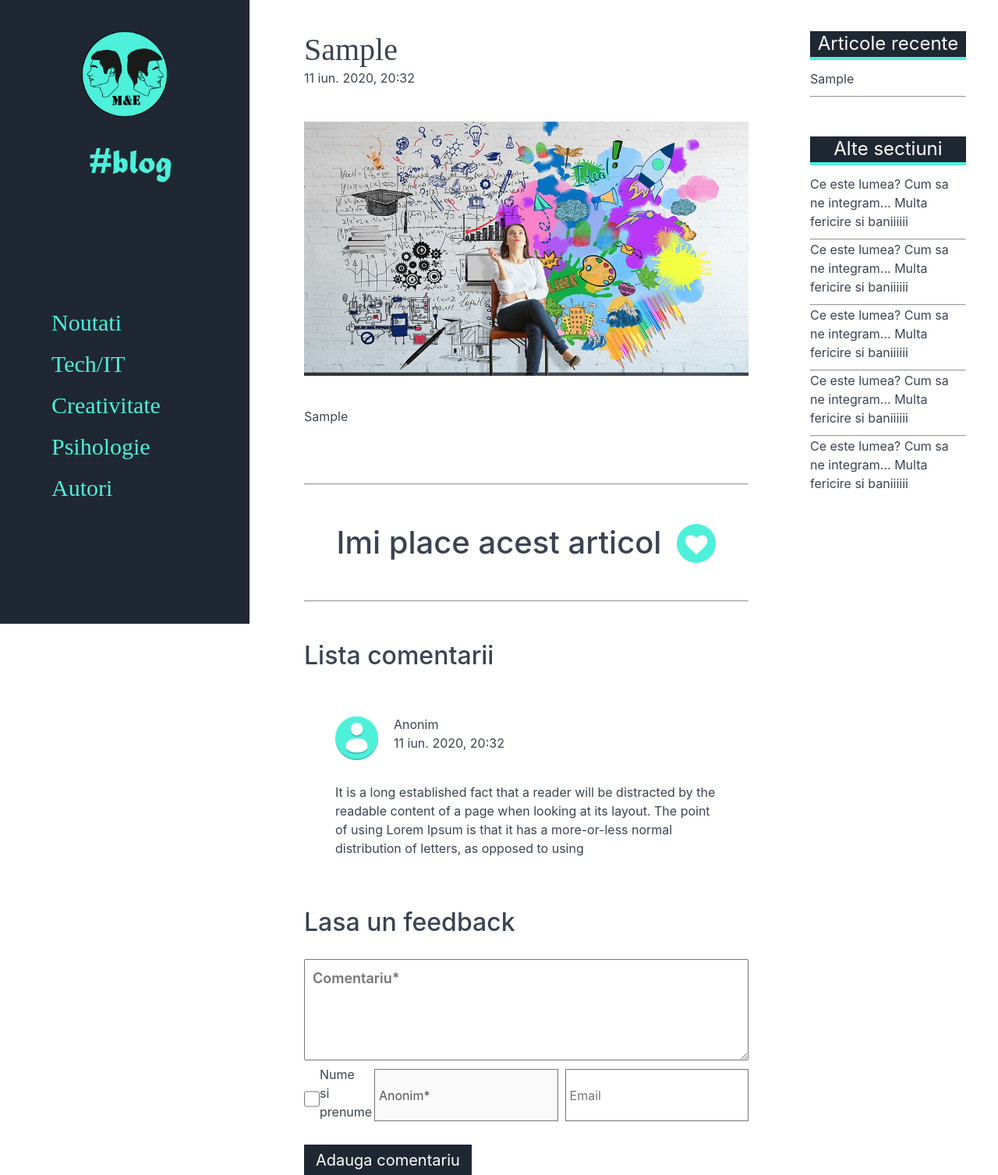
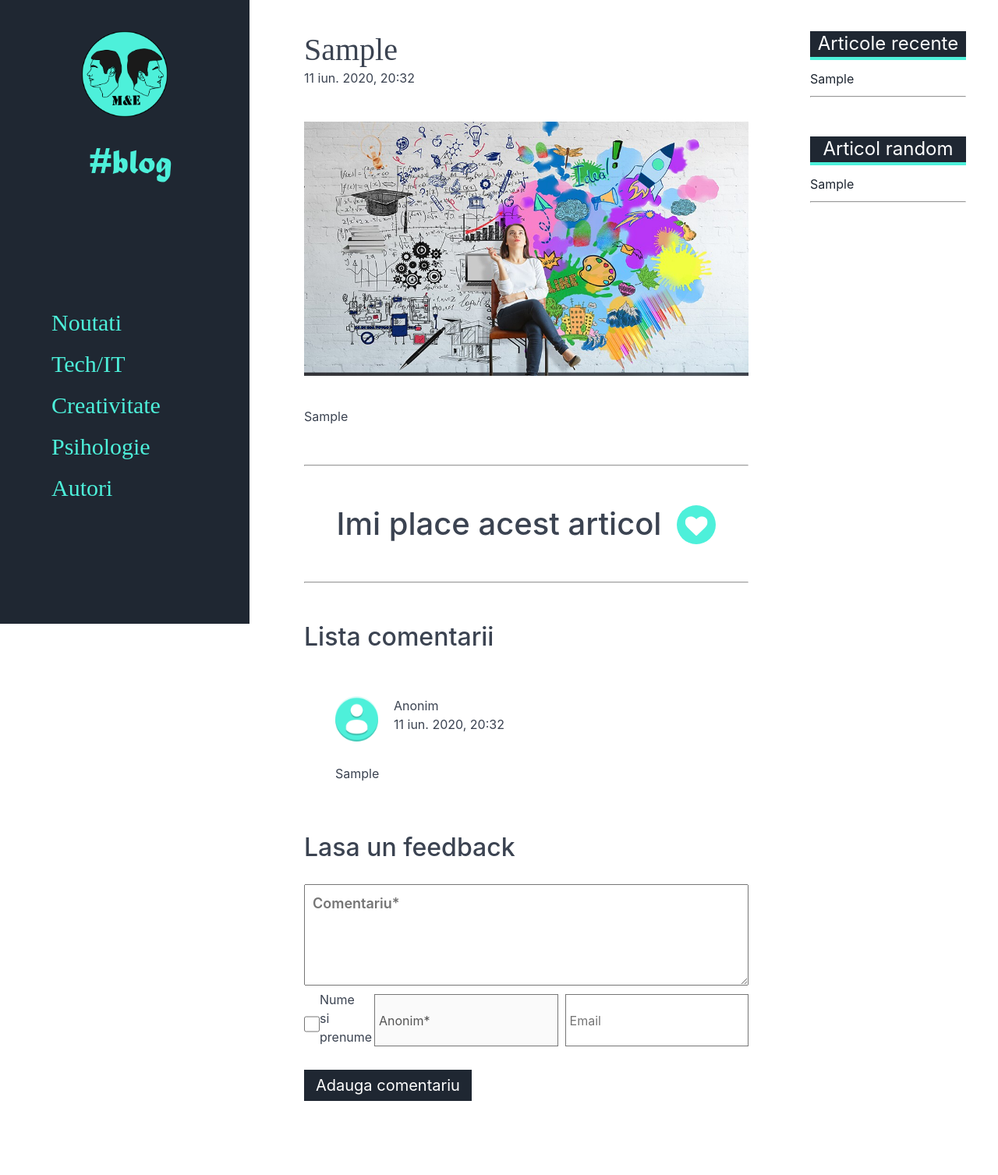
Before and after one commit to creatina98/blog, a PHP site: page /vizualizarearticol.php?id_art=1 in a window 1280 px wide. Shown: the top 1507 px of the page at 78% size. After the commit the page ends 1412 px from the top, so only its background shows below. Run offline with PHP 8.4, Linux system fonts and the light colour scheme; tables that the repository leaves empty or names only in its code hold one stand-in row (values such as "Sample post").

Commit message:
Update vizualizarearticol.php

```diff
--- a/vizualizarearticol.php
+++ b/vizualizarearticol.php
@@ -28,7 +28,8 @@
                </div>
 
             <img class="headimg" src="./img/creativity.jpg">
-            <p><?php echo  $item['continut_articol'];?> </p>
+
+            <div><?php echo  $item['continut_articol'];?> </div>
 
 
                <?php
@@ -41,8 +42,24 @@
                     <button id="likeButton" style="font-size:24px"><i class="fa fa-heart fe-pulse-w-pause" style="font-size: 30px;"></i></button>
                 </div>
                 <hr>
-                <h2>Lista comentarii</h2>
+                <h2 id="titluLista">Lista comentarii</h2>
+               <?php
+               $array2 = array();
+               $sql2 =  "SELECT * FROM comentariu,articol WHERE comentariu.id_articol=articol.id_articol and articol.id_articol=". $_GET['id_art'];
+               $result2 = mysqli_query($conn, $sql2);
+               $resultCheck2 = mysqli_num_rows($result2);
+
+               if ($resultCheck2 > 0) {
+                   while ($row2 = mysqli_fetch_assoc($result2)) {
+                       $array2[] = $row2;
+                   }
+               }else { ?> <style> #titluLista{display: none;} .listaComentarii{display: none}</style> <?php }
+               ?>
+
                 <div class="listaComentarii">
+                    <?php
+                    foreach ($array2 as $item2) {
+                        ?>
                     <div class="boxImgScrisAutor">
                         <img src="./img/icon9.png" alt="icon" width="55px" height="58px">
                         <div class="autorCometariu">
@@ -50,8 +67,9 @@
                             <p>11 iun. 2020, 20:32</p>
                         </div>
                    </div>
-                   <p>It is a long established fact that a reader will be distracted by the readable content of a page when looking at its layout.
-                    The point of using Lorem Ipsum is that it has a more-or-less normal distribution of letters, as opposed to using</p>
+
+                   <p><?php echo  $item2['comentariu'];?></p>
+               <?php }  ?>
                 </div>
 
                 <div class="inputAddComentarii">
@@ -76,7 +94,7 @@
                         <h4 class="headrecent">Articole recente</h4>
                         <?php
                         $array1 = array();
-                        $sql1 = "SELECT * FROM articol limit 5 ;";
+                        $sql1 = "SELECT * FROM articol limit 6 ;";
                         $result1 = mysqli_query($conn, $sql1);
                         $resultCheck1 = mysqli_num_rows($result1);
 
@@ -88,23 +106,31 @@
                         <?php
                         foreach ($array1 as $item1) {
                         ?>
-                        <p><?php echo  $item1['titlul_articolului'];?></p>
-                          <hr>
+                        <a style="text-decoration: none;color:#1F2732" href="vizualizarearticol.php?id_art=<?php echo $item1["id_articol"];?>"><p><?php echo  $item1['titlul_articolului'];?></p></a>
+                            <hr>
                         <?php } ?>
 
 
                     </div>
                     <div>
-                        <h4 class="headalte">Alte sectiuni</h4>
-                        <p>Ce este lumea? Cum sa ne integram... Multa fericire si baniiiiii</p>
-                        <hr>
-                        <p>Ce este lumea? Cum sa ne integram... Multa fericire si baniiiiii</p>
-                        <hr>
-                        <p>Ce este lumea? Cum sa ne integram... Multa fericire si baniiiiii</p>
-                        <hr>
-                        <p>Ce este lumea? Cum sa ne integram... Multa fericire si baniiiiii</p>
-                        <hr>
-                        <p>Ce este lumea? Cum sa ne integram... Multa fericire si baniiiiii</p>
+                        <h4 class="headalte">Articol random</h4>
+                        <?php
+                        $array2 = array();
+                        $sql2 = "SELECT * FROM articol  order by rand() limit 1 ;";
+                        $result2 = mysqli_query($conn, $sql2);
+                        $resultCheck2 = mysqli_num_rows($result2);
+
+                        if ($resultCheck2 > 0) {
+                            while ($row2 = mysqli_fetch_assoc($result2)) {
+                                $array2[] = $row2;
+                            }
+                        } ?>
+                        <?php
+                        foreach ($array2 as $item2) {
+                            ?>
+                            <a style="text-decoration: none;color:#1F2732" href="vizualizarearticol.php?id_art=<?php echo $item2["id_articol"];?>"><p><?php echo  $item2['titlul_articolului'];?></p></a>
+                            <hr>
+                        <?php } ?>
                     </div>
                </div>
            </div>
```
